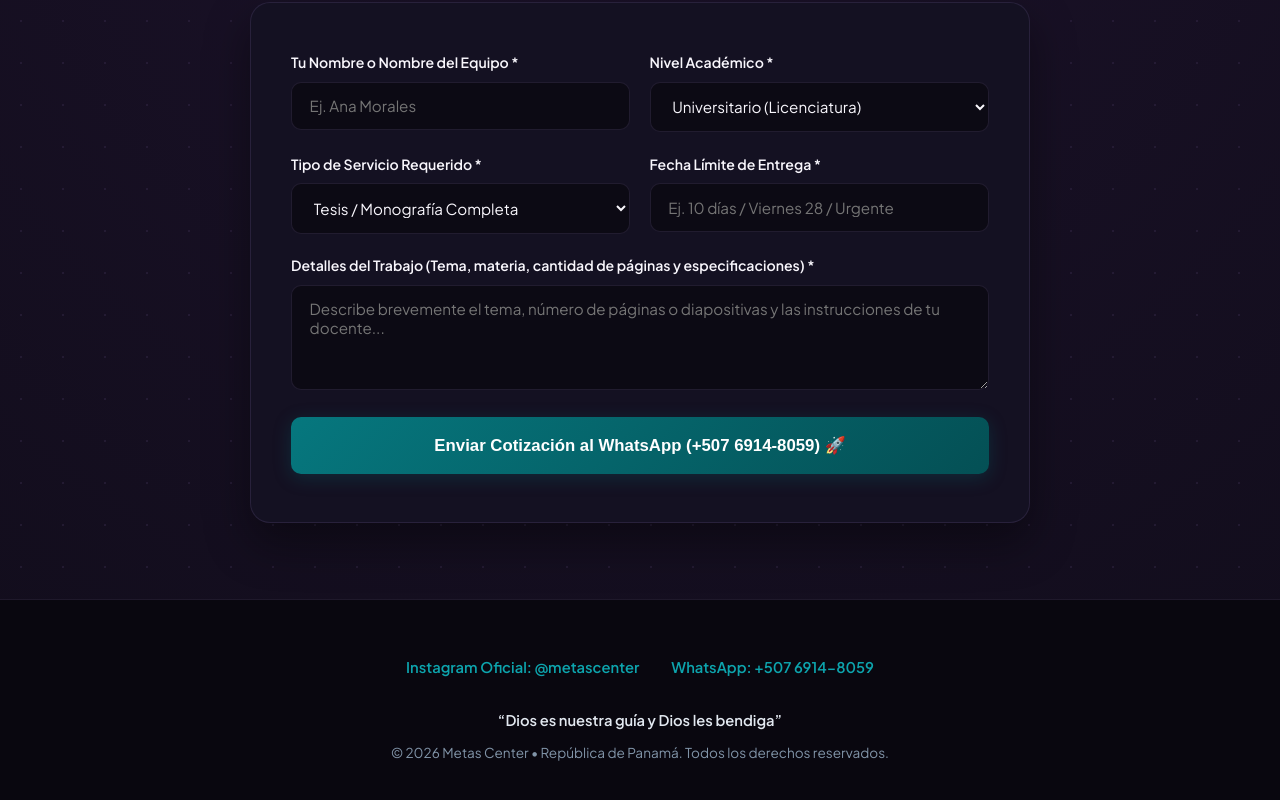
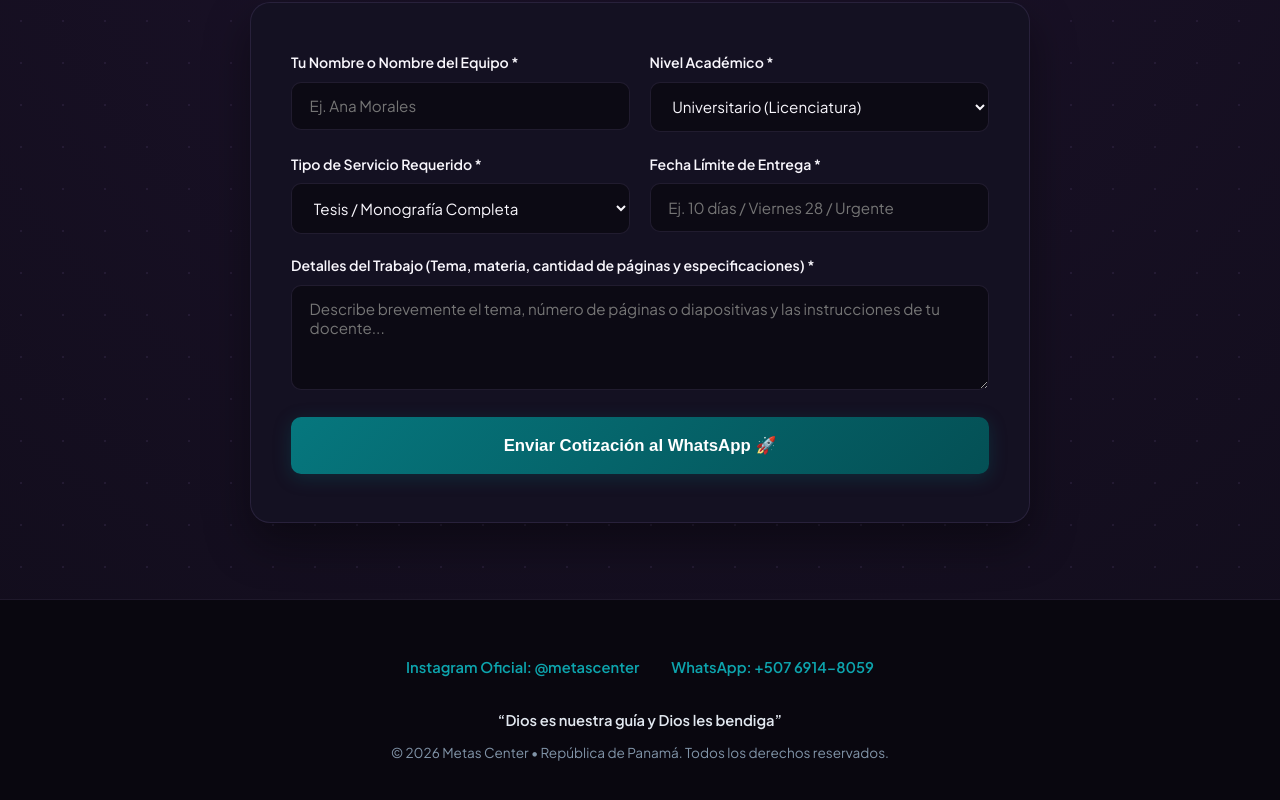
Before and after one commit to Kaminomusume/metas-center-web, a plain HTML site: page index.html in a window 1280 px wide. Shown: the part 3570-4370 px from the top of the page. Drawn offline with Linux system fonts and the light colour scheme.

Commit message:
index.html

```diff
--- a/index.html
+++ b/index.html
@@ -1158,7 +1158,7 @@
           </div>
 
           <button type="submit" class="btn-primary" style="width: 100%; justify-content: center; border: none; cursor: pointer; font-size: 1.05rem; padding: 1.1rem;">
-            Enviar Cotización al WhatsApp (+507 6914-8059) 🚀
+            Enviar Cotización al WhatsApp 🚀
           </button>
         </form>
       </div>
```
